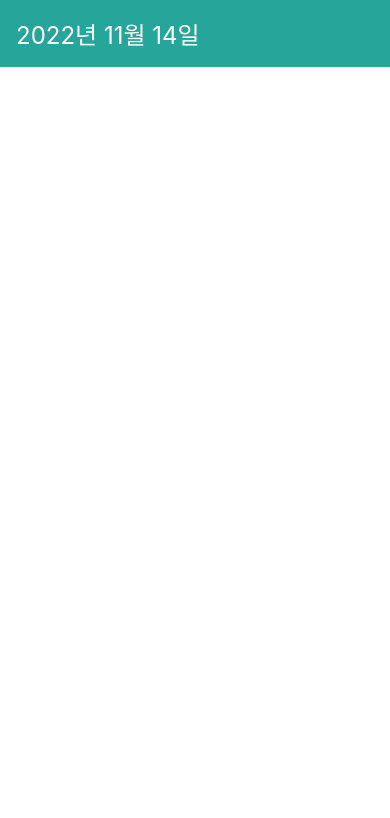
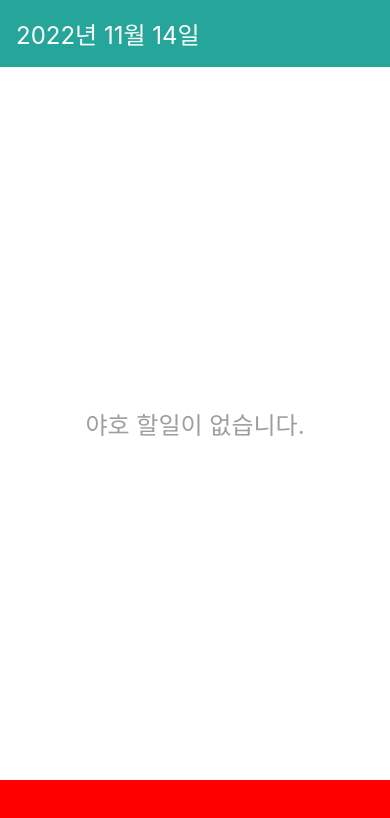
Before and after one commit to park-taejoon/TodoApp, a React Native app: screen / in a window 390 px wide. Shown: the top 818 px of the page. Built offline with nearby package versions, Linux system fonts and the light colour scheme.

Commit message:
nativeSafeAreaContext, flex

```diff
--- a/App.js
+++ b/App.js
@@ -1,6 +1,9 @@
 import React from 'react';
 import DateHead from './components/DateHead';
 import {SafeAreaProvider, SafeAreaView} from 'react-native-safe-area-context';
+import AddTodo from './components/AddTodo';
+import {StyleSheet} from 'react-native';
+import Empty from './components/Empty';
 
 function App() {
   const today = new Date();
@@ -8,12 +11,18 @@ function App() {
   return (
     <>
       <SafeAreaProvider>
-        <SafeAreaView>
+        <SafeAreaView edges={['bottom']} style={styles.block}>
           <DateHead date={today} />
+          <Empty />
+          <AddTodo />
         </SafeAreaView>
       </SafeAreaProvider>
     </>
   );
 }
 
+const styles = StyleSheet.create({
+  block: {flex: 1},
+});
+
 export default App;
--- /dev/null
+++ b/components/AddTodo.js
@@ -0,0 +1,12 @@
+import React from 'react';
+import {View, StyleSheet} from 'react-native';
+
+function AddTodo() {
+  return <View style={styles.block} />;
+}
+
+const styles = StyleSheet.create({
+  block: {height: 64, backgroundColor: 'red'},
+});
+
+export default AddTodo;
--- a/components/DateHead.js
+++ b/components/DateHead.js
@@ -1,14 +1,18 @@
 import React from 'react';
 import {View, Text, StyleSheet, StatusBar} from 'react-native';
+import {useSafeAreaInsets} from 'react-native-safe-area-context';
 
 function DateHead({date}) {
   const year = date.getFullYear();
   const month = date.getMonth() + 1;
   const day = date.getDate();
 
+  const {top} = useSafeAreaInsets();
+
   return (
     <>
-      <StatusBar backgroundColor="#26a69a" />
+      <View style={[styles.statusBarPlaceholder, {height: top}]} />
+      <StatusBar backgroundColor="#26a69a" barStyle="light-content" />
       <View style={styles.block}>
         <Text style={styles.dateText}>
           {year}년 {month}월 {day}일
@@ -19,6 +23,9 @@ function DateHead({date}) {
 }
 
 const styles = StyleSheet.create({
+  statusBarPlaceholder: {
+    backgroundColor: '#26a69a',
+  },
   block: {
     padding: 16,
     backgroundColor: '#26a69a',
--- /dev/null
+++ b/components/Empty.js
@@ -0,0 +1,17 @@
+import React from 'react';
+import {View, Text, StyleSheet} from 'react-native';
+
+function Empty() {
+  return (
+    <View style={styles.block}>
+      <Text style={styles.description}>야호 할일이 없습니다.</Text>
+    </View>
+  );
+}
+
+const styles = StyleSheet.create({
+  block: {flex: 1, alignItems: 'center', justifyContent: 'center'},
+  description: {fontSize: 24, color: '#9e9e9e'},
+});
+
+export default Empty;
```
